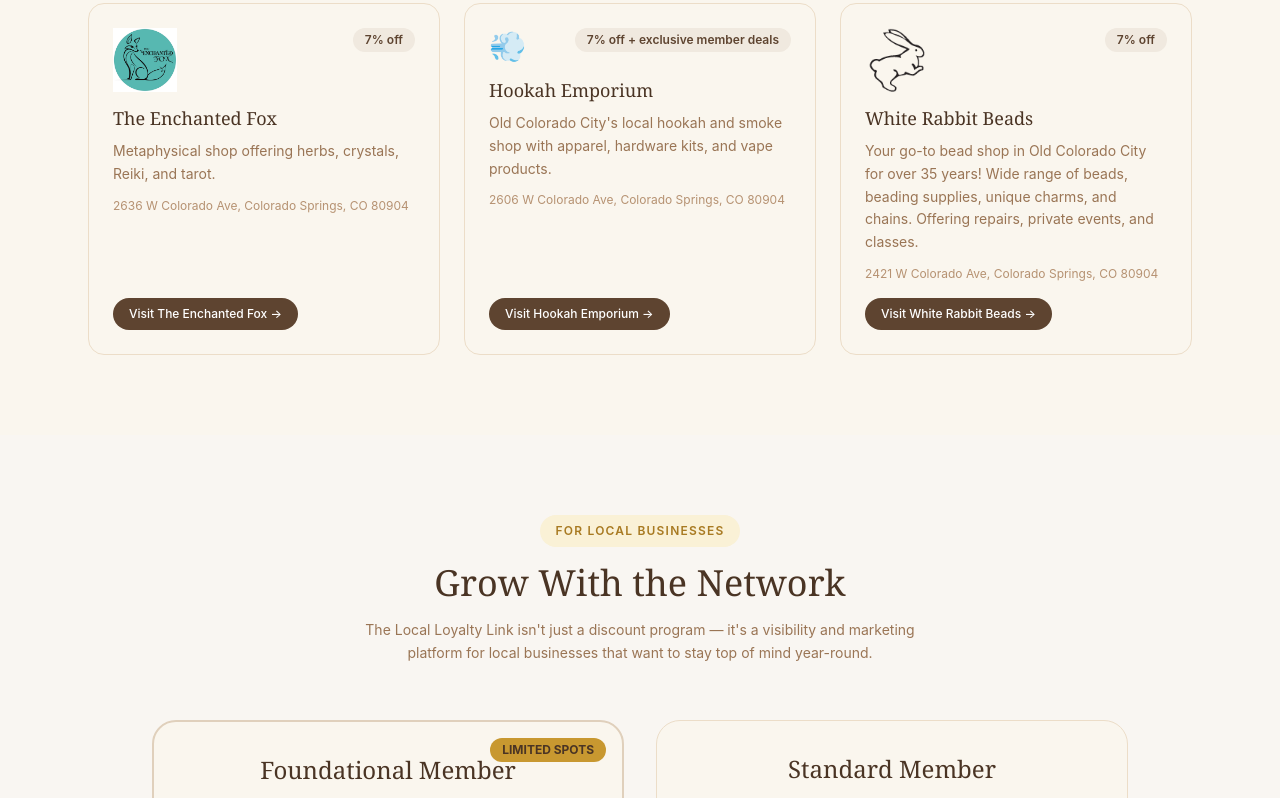
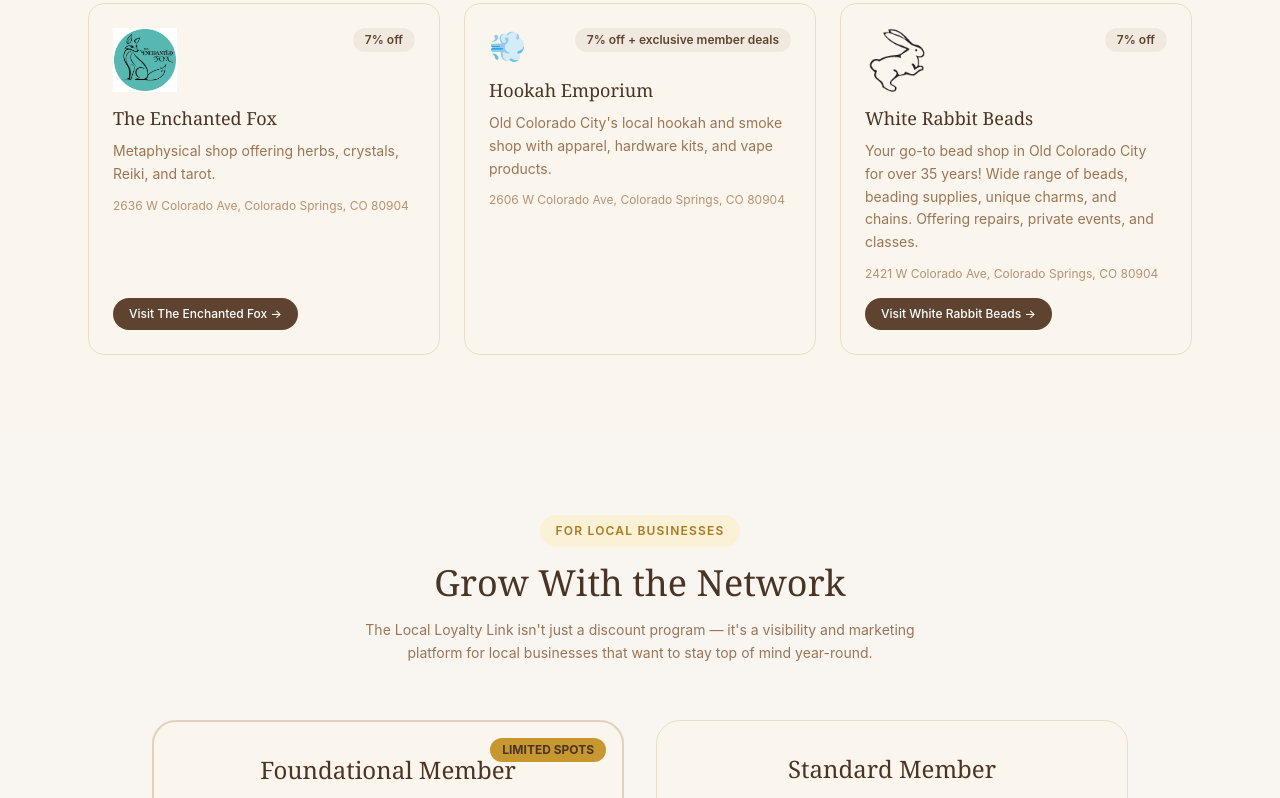
Before and after one commit to evokewellness719/evoke-website, a Next.js app: page /loyalty in a window 1280 px wide. Shown: the part 3334-4132 px from the top of the page. Built offline with nearby package versions, Linux system fonts and the light colour scheme.

Commit message:
Fix null url TypeScript error on loyalty page

```diff
--- a/src/app/loyalty/page.tsx
+++ b/src/app/loyalty/page.tsx
@@ -279,6 +279,7 @@
                     {p.address}
                   </p>
                 )}
+                {p.url && (
                   <div className="mt-auto">
                     <a
                       href={p.url}
@@ -289,6 +290,7 @@
                       Visit {p.name} →
                     </a>
                   </div>
+                )}
               </div>
             ))}
           </div>
```
Lines whose indentation alone changed are shown as unchanged.
